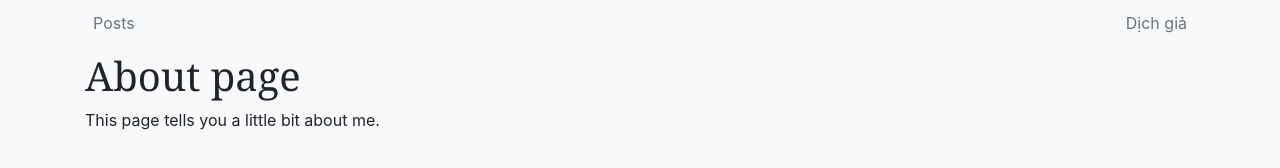
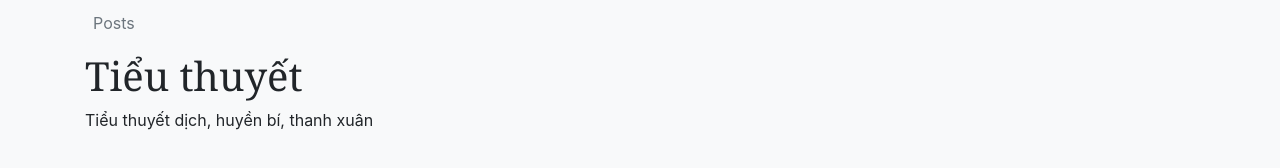
Before and after one commit to m25286/chantroixanh, a plain HTML site: page about.html in a window 1280 px wide. Drawn offline with Linux system fonts and the light colour scheme.

Commit message:
Xóa about

```diff
--- a/about.html
+++ b/about.html
@@ -12,13 +12,13 @@
       <div class="nav-scroller py-1 mb-2">
   <nav class="nav d-flex justify-content-between">
     <a class="p-2 text-muted" href=/chantroixanh/>Posts</a>
-    <a class="p-2 text-muted" href=/chantroixanh/about.html>Dịch giả</a>
+    <!--<a class="p-2 text-muted" href=/chantroixanh/about.html>Dịch giả</a>-->
   </nav>
 </div>
 
-      <h1 id="about-page">About page</h1>
+      <h1 id="tiểu-thuyết">Tiểu thuyết</h1>
 
-<p>This page tells you a little bit about me.</p>
+<p>Tiểu thuyết dịch, huyền bí, thanh xuân</p>
 
     </div>
   </body>
```
Also changed, not shown: 2018/02/23/loi-tua.html (+1 -1 lines), 2018/04/13/loi-mo-dau.html (+1 -1 lines), 2018/09/12/chuong-1.html (+1 -1 lines), index.html (+1 -1 lines).
